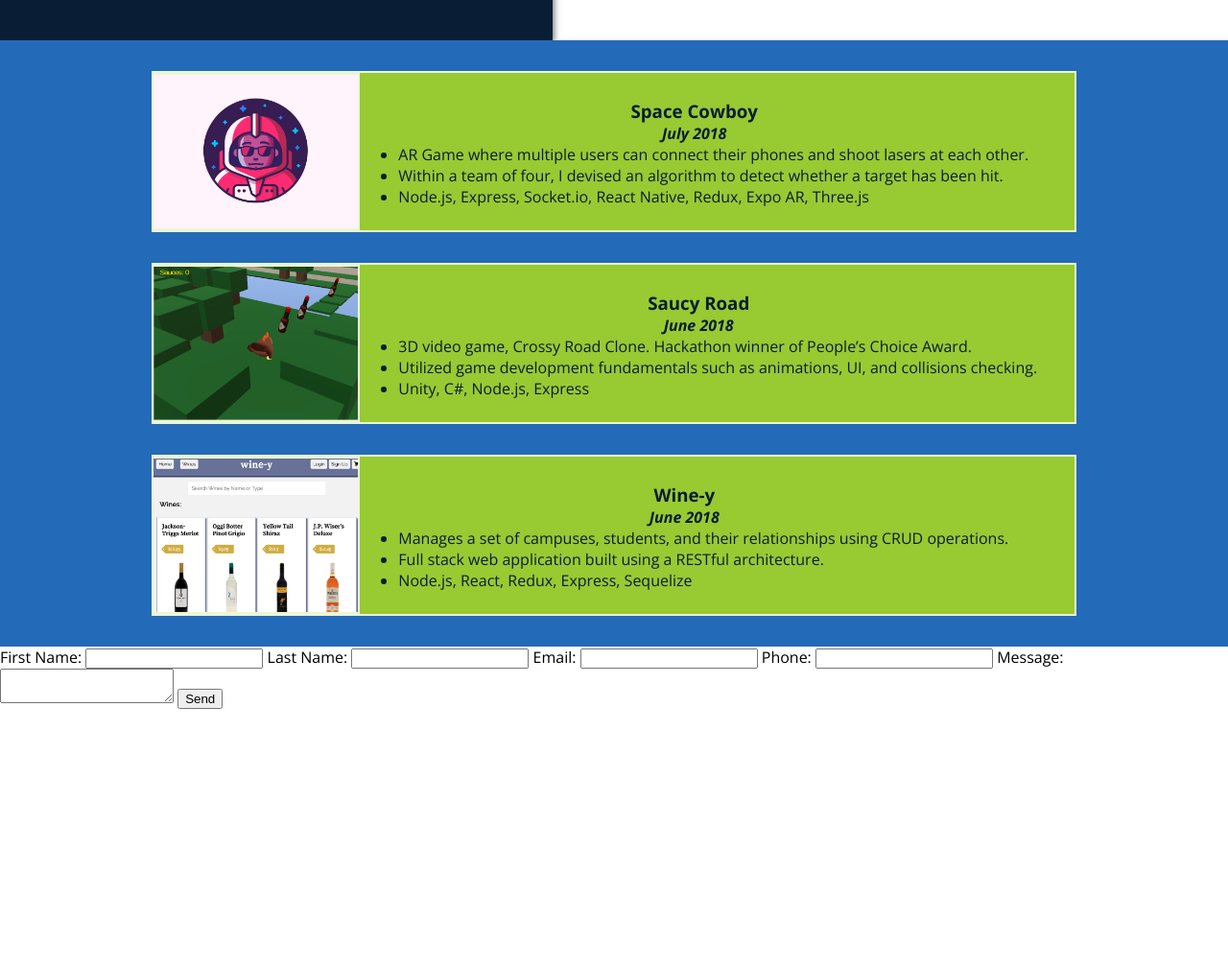
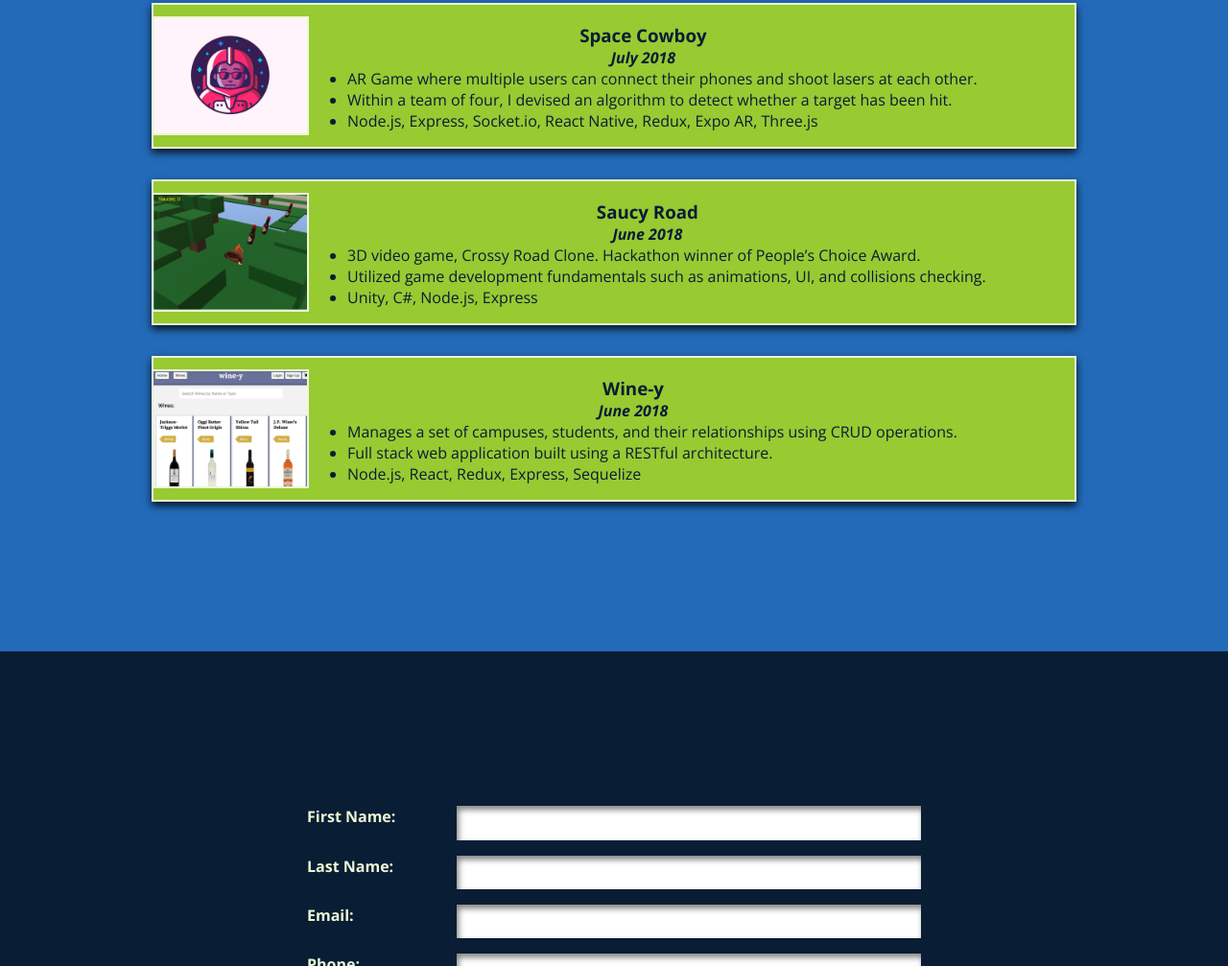
Before and after one commit to impomales/isaias-pomales, a website: page public/index.html in a window 1280 px wide. Shown: the part 1793-2800 px from the top of the page at 96% size. Before the commit the page ends 2532 px from the top, so only its background shows below. Drawn offline with nearby package versions, Linux system fonts and the light colour scheme.

Commit message:
Styling (#5)
* style header

* style nav buttons in header

* fix type class in section

* change github logo

* change footer buttons to anchor tags

* style footer

* add images

* style home section

* style about images

* style about texts

* style projects section

* fix merge conflict

* set justify content to center for projects list, and add shadows

* style contact form

```diff
--- a/public/index.html
+++ b/public/index.html
@@ -110,17 +110,27 @@
 
     <section id="contact" class="main-section">
       <form id="contact-form">
+        <span class="contact-form-group">
           <label for="first-name">First Name: </label>
           <input id="first-name" type="text" class="contact-form-input">
+        </span>
+        <span class="contact-form-group">
           <label for="last-name">Last Name: </label>
           <input id="last-name" type="text" class="contact-form-input">
+        </span>
+        <span class="contact-form-group">
           <label for="email">Email: </label>
           <input id="email" type="text" class="contact-form-input">
+        </span>
+        <span class="contact-form-group">
           <label for="phone">Phone: </label>
           <input id="phone" type="text" class="contact-form-input">
+        </span>
+        <span class="contact-form-group">
           <label for="message">Message: </label>
           <textarea id="message" class="contact-form-input"></textarea>
-        <button type="submit">Send</button>
+        </span>
+        <button id="contact-form-btn" type="submit">Send</button>
       </form>
     </section>
   </main>
--- a/public/stylesheets/main.css
+++ b/public/stylesheets/main.css
@@ -88,7 +88,6 @@ main {
   opacity: 0.65;
 }
 
-<<<<<<< HEAD
 #about {
   background-color: var(--light-green);
   display: flex;
@@ -150,7 +149,7 @@ main {
 #projects {
   display: flex;
   flex-direction: column;
-  justify-content: space-evenly;
+  justify-content: center;
   align-items: center;
   padding: 1em 0;
   background-color: var(--blue);
@@ -163,10 +162,11 @@ main {
   margin: 1em;
   width: 75vw;
   border: 2px solid var(--light-green);
+  box-shadow: 0 4px 8px var(--dark-grey);
 }
 
 .project-thumbnail {
-  height: 20vh;
+  height: 15vh;
   border: 2px solid var(--light-green);
   border-left: none;
 }
@@ -208,13 +208,53 @@ main {
   cursor: pointer;
 }
 
-=======
->>>>>>> master
 .main-section {
   display: flex;
   flex-direction: column;
   height: 100vh;
   width: 100vw;
+}
+
+#contact {
+  background-color: var(--dark-blue);
+}
+
+#contact-form {
+  display: flex;
+  flex-direction: column;
+  color: var(--light-green);
+  width: 50vw;
+  margin: auto;
+  font-weight: bold;
+}
+
+#contact-form textarea {
+  height: 15em;
+}
+
+.contact-form-group {
+  display: flex;
+  justify-content: space-between;
+  margin-bottom: 1em;
+}
+
+.contact-form-input {
+  width: 75%;
+  height: 2.5em;
+  box-shadow: inset 2px 4px 6px var(--grey);
+  border: none;
+}
+
+#contact-form-btn {
+  align-self: flex-end;
+  font-weight: bolder;
+  font-size: 1.5em;
+  width: 25%;
+  padding: 0.5em;
+  border: none;
+  border-radius: 5px;
+  background-color: var(--green);
+  color: var(--blue);
 }
 
 footer {
```
Lines whose indentation alone changed are shown as unchanged.
